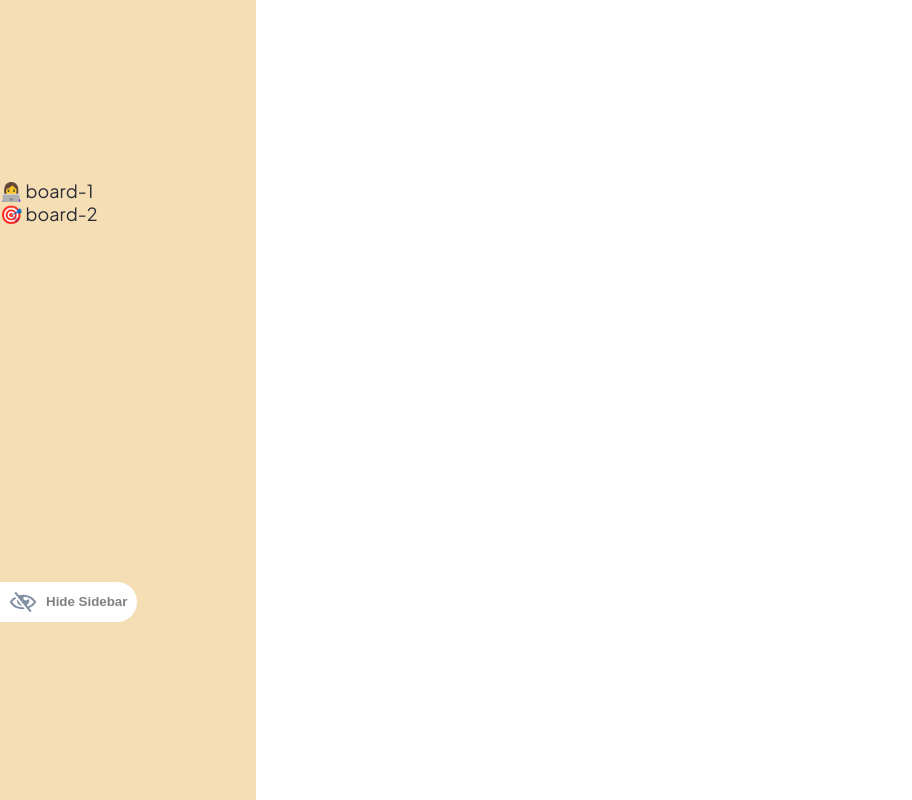
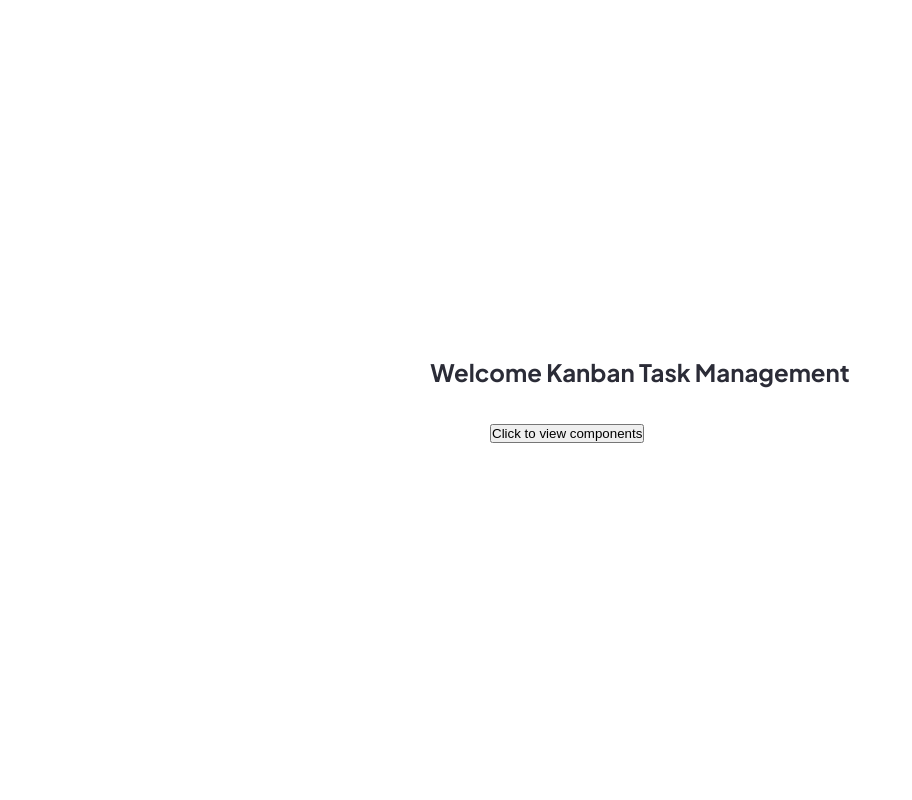
Before and after one commit to Erikang20/Kanban-task-management-web-app, a Next.js app in the folder client/: page / in a window 1280 px wide. Shown: the whole page, without its empty margins (0-912 px from the left). Built offline with nearby package versions, Linux system fonts and the light colour scheme.

Commit message:
added kanban page to show app layout

```diff
--- a/client/src/components/Home/index.js
+++ b/client/src/components/Home/index.js
@@ -7,12 +7,12 @@ const HomepageContent = () => {
 		<div className={styles.container}>
 			<h1 className={styles.heading}>Welcome Kanban Task Management </h1>
 			<div className={styles.buttonRow}>
-				<Link href={"/components"}>
+				<Link href={"/kanban"}>
 					<Button className={styles.button}>Click to view components</Button>
 				</Link>
 			</div>
 		</div>
 	);
-}
+};
 
 export default HomepageContent;
--- a/client/src/pages/index.js
+++ b/client/src/pages/index.js
@@ -1,14 +1,11 @@
 import { SEO } from "@src/components/SEO";
 import HomepageContent from "@components/Home";
-import AppLayout from "@src/layout";
 
 export default function Home() {
 	return (
 		<>
 			<SEO title={"Homepage"} description={"Kanban task app"} />
-			{/* <HomepageContent /> */}
-
-			<AppLayout />
+			<HomepageContent />
 		</>
 	);
 }
--- /dev/null
+++ b/client/src/pages/kanban/index.js
@@ -0,0 +1,5 @@
+import AppLayout from "@src/layout";
+
+export default function Kanban() {
+	return <AppLayout />;
+}
```
